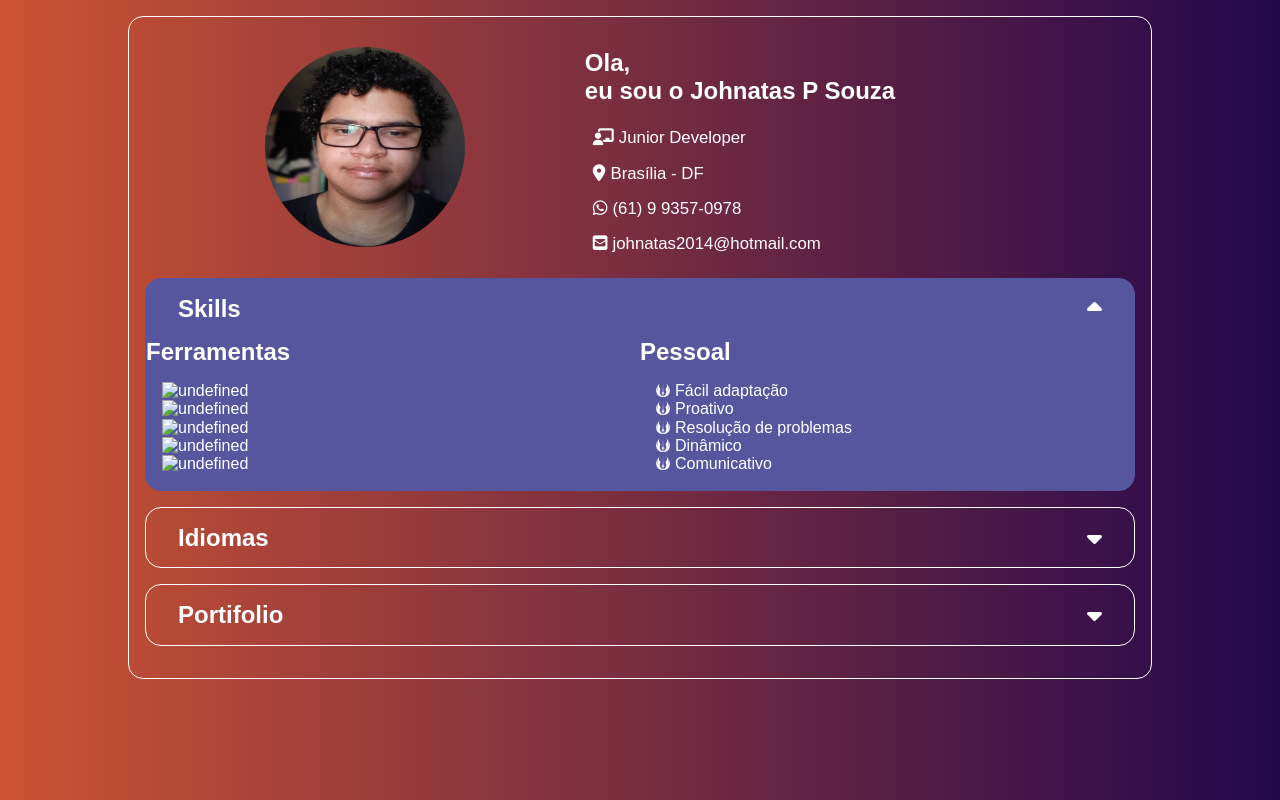
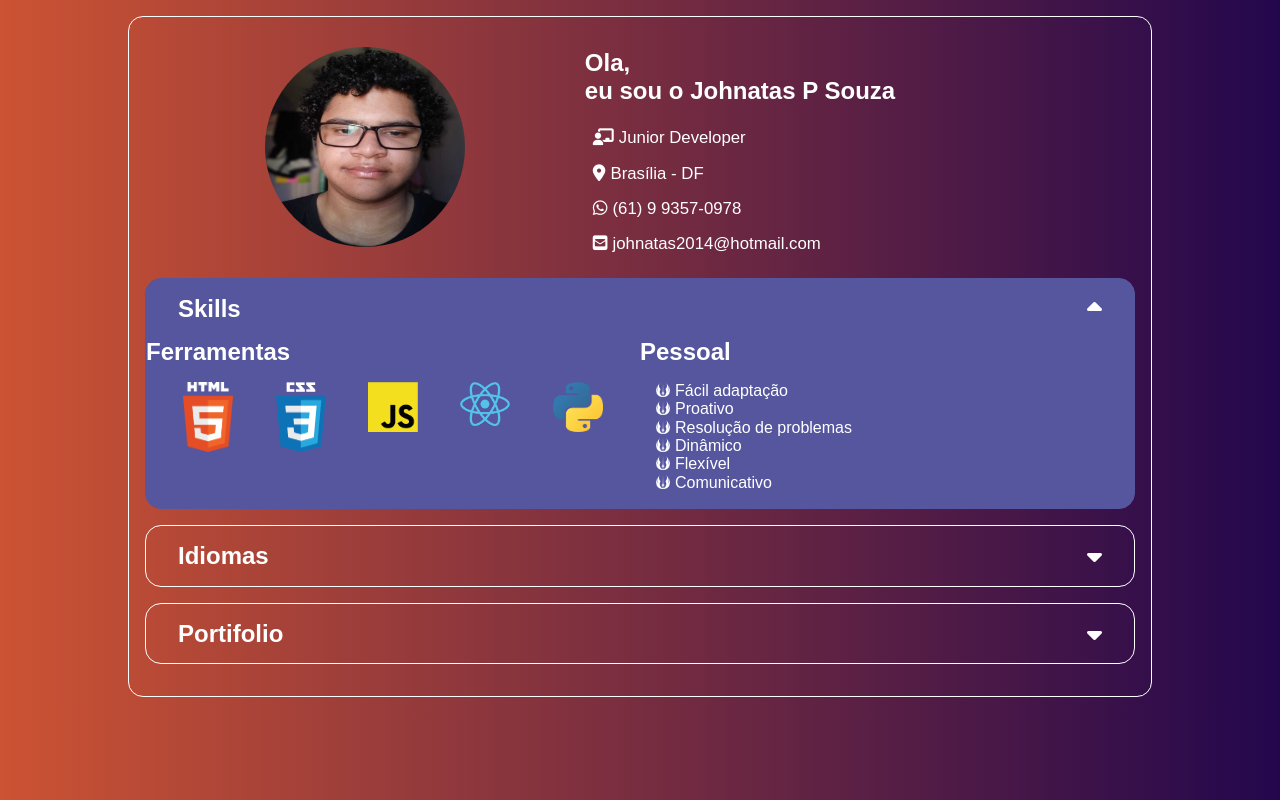
Before and after one commit to John1Souza/Curriculo__DIO, a website: page index.html in a window 1280 px wide. Both pictures are taken after a click on the button "Skills". Drawn offline with nearby package versions, Linux system fonts and the light colour scheme.

Commit message:
dinamizando as hard skills

```diff
--- a/assets/css/acordeon.css
+++ b/assets/css/acordeon.css
@@ -52,18 +52,24 @@
 }
 
 .acordeon .content.open{
-    display: inline-block;
+    display: flex;
     height: auto;
     opacity: 1;
 }
 
-.acordeon #conteudo__skills ul{
+.acordeon #conteudo__skills{
     list-style: none;
     display: flex;
     flex-direction: column;
-    padding: 1rem;
+}
+.acordeon #conteudo__skills .soft__Skills{
+    flex-direction: column;
 }
 
+.acordeon .ferramentas ul{
+    display: flex;
+    flex-direction: column;
+}
 
 .acordeon .content.open ul{
     list-style: none;
@@ -101,9 +107,18 @@
     cursor: pointer;
 }
 
+
+.ferramentas img{
+    max-width: 50px;
+}
+
 @media only screen and (min-width: 768px){
     .acordeon #conteudo__skills{
         display: grid;
         grid-template-columns: 1fr 1fr;
     }
+    .ferramentas{
+        display: grid;
+        grid-template-columns: 1fr 1fr 1fr;
+    }
 }
--- a/assets/js/main.js
+++ b/assets/js/main.js
@@ -21,18 +21,18 @@ function updarteProfileInfo(profileData) {
 }
 
 function updarteSoftSkills(profileData) {
-    const softSkills = document.getElementById('profile.skills.softSkills')
+    const softSkills = document.getElementById('profile.skills.hardSkills')
     softSkills.innerHTML = profileData.skills.softSkills.map(skill => `<li><i class="fa-brands fa-jedi-order"></i>${skill}</li>`).join('')
 }
 
-function updarteHardSkills(profileData) {
+function updateHardSkills(profileData) {
     const hardSkills = document.getElementById('profile.skills.hardSkills')
-    hardSkills.innerHTML = profileData.skills.softSkills.map(skill => `<li><img src="${skill.logo}" alt="${skill.name}" tittle="${skill.name}"></li>`).join('')
+    hardSkills.innerHTML = profileData.skills.hardSkills.map(skill => `<li><img src="${skill.logo}" alt="${skill.name}" tittle="${skill.name}"></li>`).join('')
 }
 
 (async () => {
   const profileData = await fetchProfileData();
   updarteProfileInfo(profileData);
   updarteSoftSkills(profileData);
-  updarteHardSkills(profileData);
+  updateHardSkills(profileData);
 })();
--- a/index.html
+++ b/index.html
@@ -50,13 +50,12 @@
                     <section>
                         <h2>Ferramentas</h2>
                         <ul class="ferramentas" id="profile.skills.hardSkills">
-
                         </ul>
                     </section>
 
                     <section >
                         <h2>Pessoal</h2>
-                        <ul id="profile.skills.softSkills">
+                        <ul class="soft__Skills" id="profile.skills.softSkills">
                             <li>
                                 <i class="fa-brands fa-jedi-order"></i><span>Fácil adaptação</span></li>
                             <li>
```
